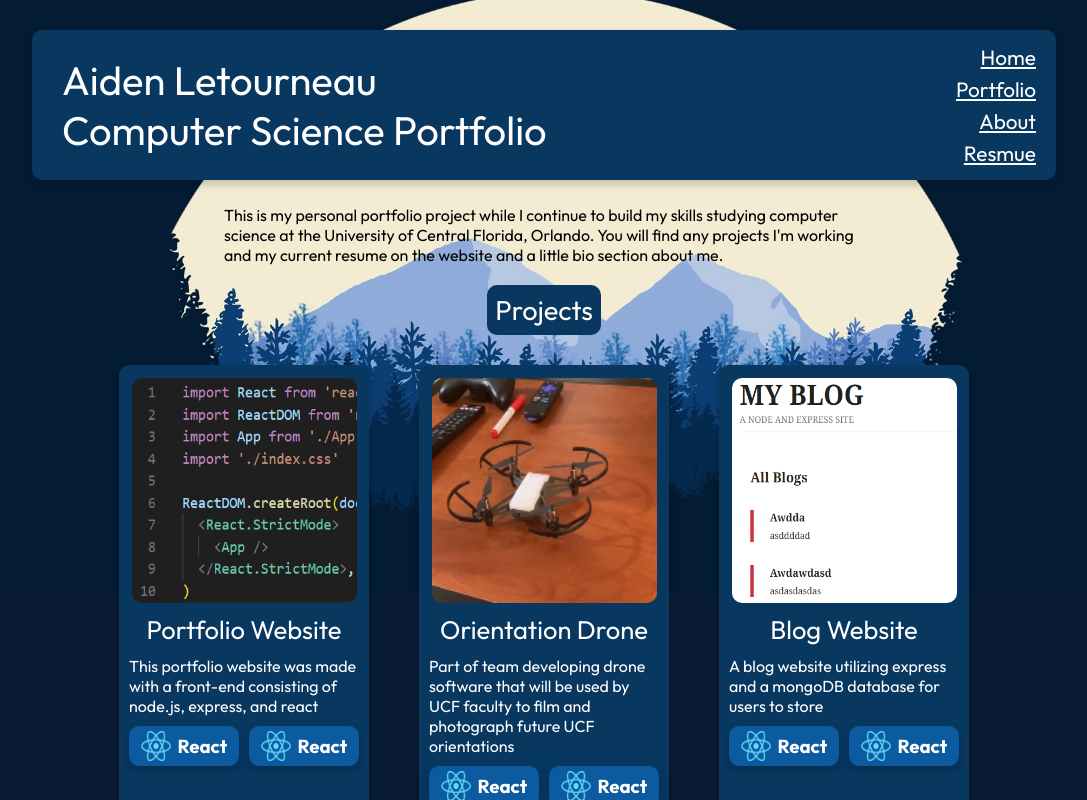
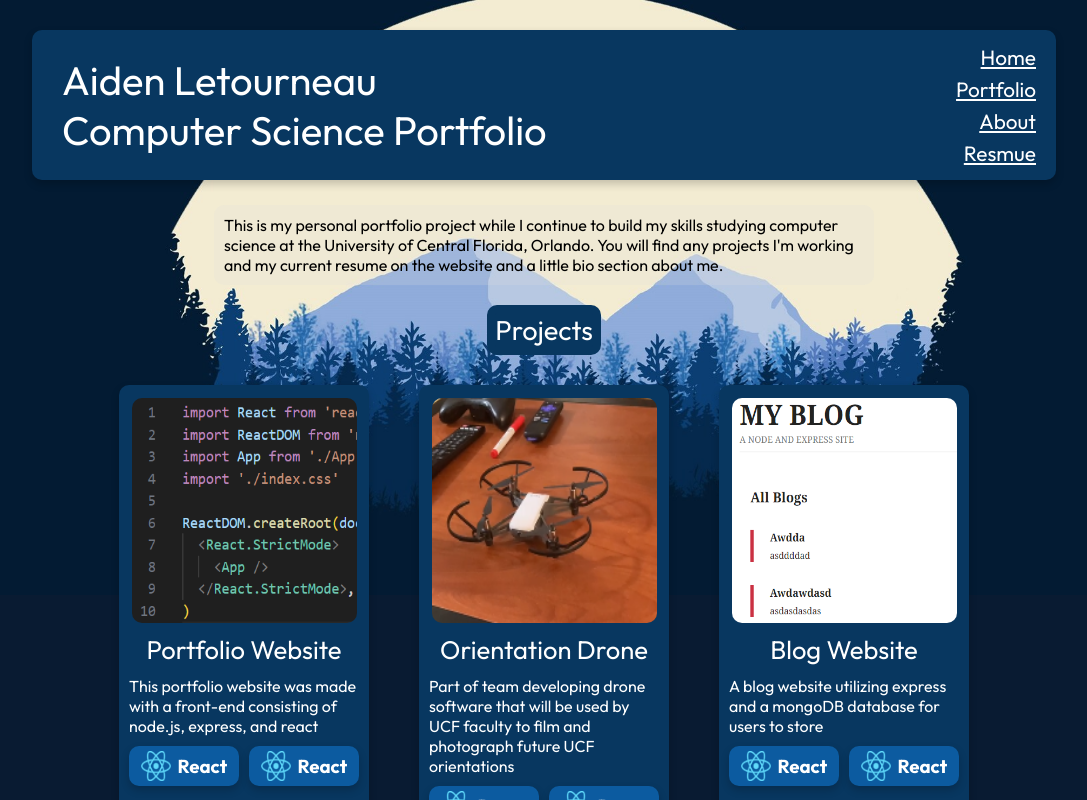
Before and after one commit to aidenletourneau/portfolioV2, a React (Vite) app: page / in a window 1280 px wide. Shown: the top 800 px of the page, without its empty margins (96-1183 px from the left). Built offline with nearby package versions, Linux system fonts and the light colour scheme.

Commit message:
Added resume pdf embed still need to format

```diff
--- a/src/Header.jsx
+++ b/src/Header.jsx
@@ -5,7 +5,7 @@ export default function Header(){
     <header className="header">
       <div className="page-title">
         <p>Aiden Letourneau</p>
-        <p>{"Computer Science Portfolio"}</p>
+        <p>Computer Science Portfolio</p>
       </div>
 
       <nav>
--- a/src/Heading.jsx
+++ b/src/Heading.jsx
@@ -1,5 +1,3 @@
-
-
 export default function Heading(props){
 
   return (
--- a/src/index.css
+++ b/src/index.css
@@ -148,6 +148,9 @@ nav {
 .bio {
   margin-top: 30px;
   width: 50%;
+  background: rgba(221, 221, 221, 0.2);
+  padding: 10px;
+  border-radius: 10px;
 }
 
 .skill-card {
@@ -168,3 +171,7 @@ nav {
   width: 30px;
   height: 30px;
 }
+
+.resume{
+
+}
--- a/src/routes/resume-page.jsx
+++ b/src/routes/resume-page.jsx
@@ -1,13 +1,10 @@
 
 export default function Resume() {
 
-
-
   return (
 
-    <div class="resume">
-
-      <div className="test"></div>
+    <div class="body-center">
+      <embed src="Letourneau_Aiden_Resume.pdf"></embed>
     </div>
 
   )
```
Also changed, not shown: 2 other files (tests, documents, lock files or other folders).
